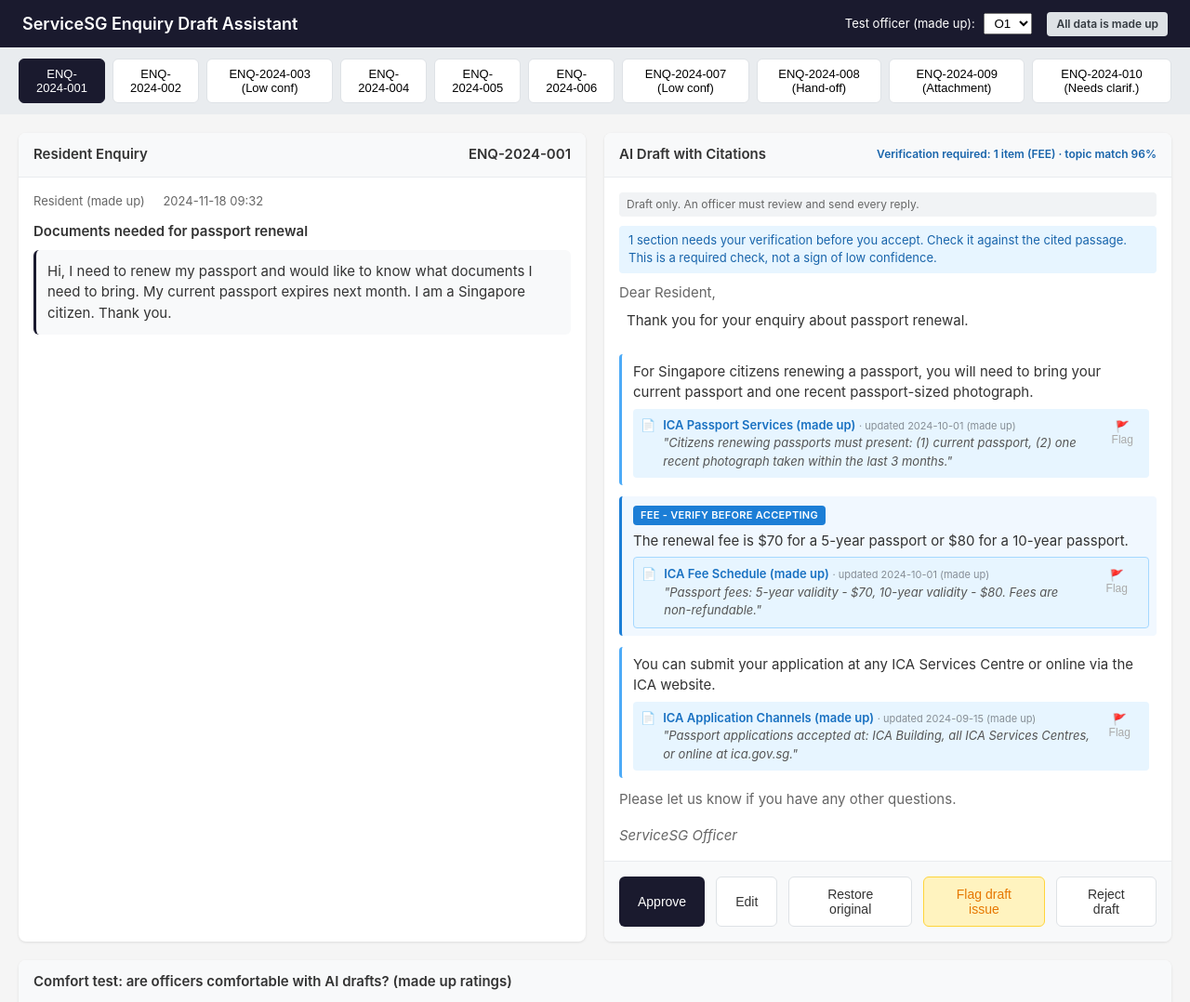
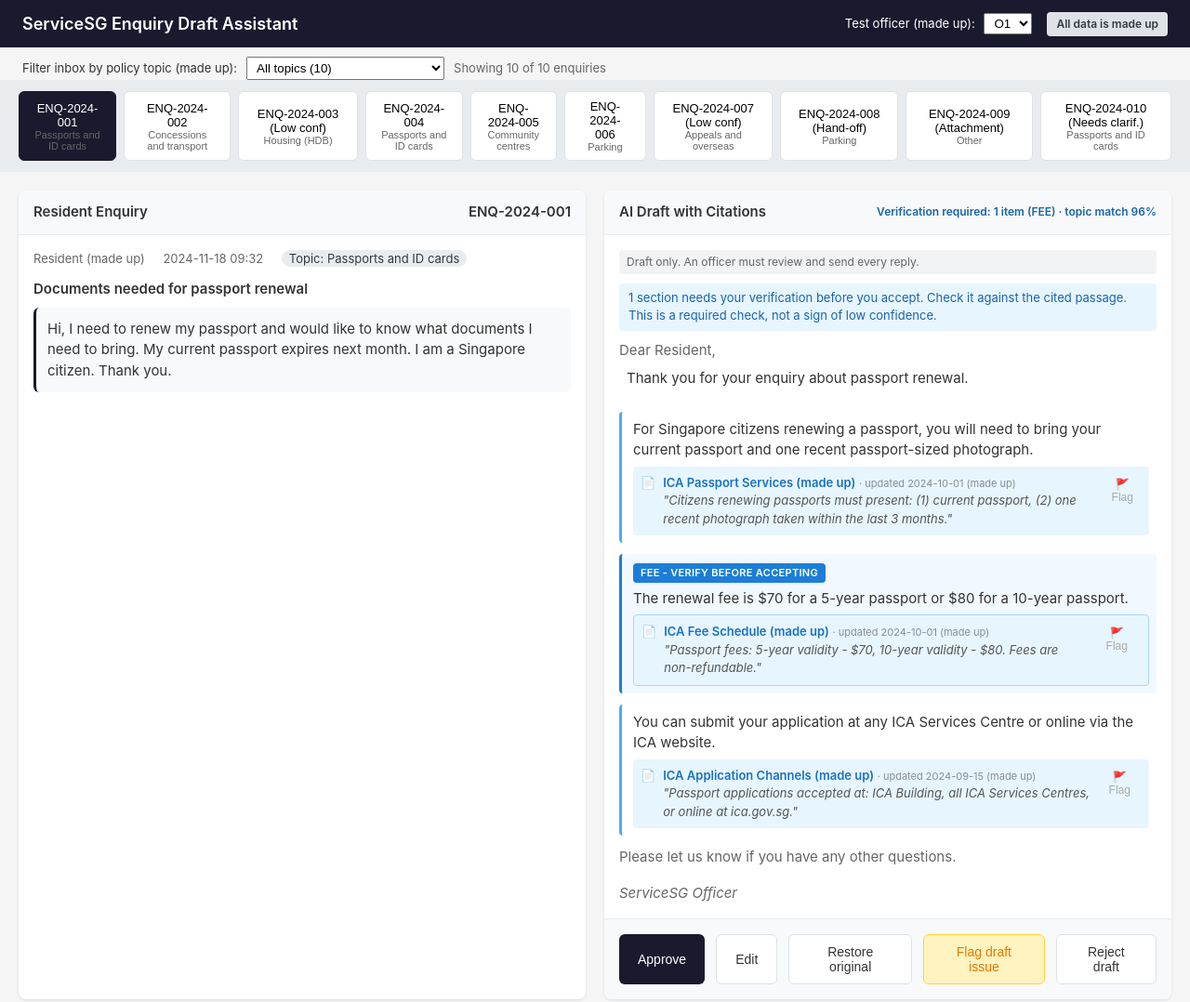
Before and after one commit to tanbeeteck-web/govtech-ai-project, a plain HTML site: page day2-validate/prototype/index.html in a window 1280 px wide. Shown: the top 1078 px of the page at 93% size. Drawn offline with Linux system fonts and the light colour scheme.

Commit message:
Add topic filter to prototype and record Expand result in PROMPTS.md
Co-Authored-By: Claude Sonnet 5.5 <noreply@anthropic.com>

```diff
--- a/day2-validate/prototype/data.js
+++ b/day2-validate/prototype/data.js
@@ -21,11 +21,23 @@ const policySources = {
   "Appeals Procedure": "2024-06-05"
 };
 
+// Fixed list of 6 made-up policy topics. An enquiry has ONE topic. An enquiry with no topic,
+// or a topic not in this list, is shown under "Other" (see topicOf in index.html).
+const policyTopics = [
+  "Passports and ID cards",
+  "Concessions and transport",
+  "Community centres",
+  "Parking",
+  "Housing (HDB)",
+  "Appeals and overseas"
+];
+
 // Enquiries with draft: null show a no-draft screen. noDraft.type is one of:
 // low_confidence, needs_clarification, handoff, attachment (see context-skill.md rules 2, 7, 8, 9).
 const syntheticEnquiries = [
   {
     id: "ENQ-2024-001",
+    topic: "Passports and ID cards",
     timestamp: "2024-11-18 09:32",
     confidence: "high",
     confidencePct: 96,
@@ -73,6 +85,7 @@ const syntheticEnquiries = [
   },
   {
     id: "ENQ-2024-002",
+    topic: "Concessions and transport",
     timestamp: "2024-11-18 10:15",
     confidence: "high",
     confidencePct: 94,
@@ -112,6 +125,7 @@ const syntheticEnquiries = [
   },
   {
     id: "ENQ-2024-003",
+    topic: "Housing (HDB)",
     timestamp: "2024-11-18 11:42",
     confidence: "low",
     confidencePct: 62,
@@ -146,6 +160,7 @@ const syntheticEnquiries = [
   // ---- Extra made-up enquiries for the comfort test (Day 2 assumption test) ----
   {
     id: "ENQ-2024-004",
+    topic: "Passports and ID cards",
     timestamp: "2024-11-18 13:05",
     confidence: "high",
     confidencePct: 95,
@@ -182,6 +197,7 @@ const syntheticEnquiries = [
   },
   {
     id: "ENQ-2024-005",
+    topic: "Community centres",
     timestamp: "2024-11-18 14:20",
     confidence: "high",
     confidencePct: 97,
@@ -217,6 +233,7 @@ const syntheticEnquiries = [
   },
   {
     id: "ENQ-2024-006",
+    topic: "Parking",
     timestamp: "2024-11-18 15:10",
     confidence: "high",
     confidencePct: 93,
@@ -253,6 +270,7 @@ const syntheticEnquiries = [
   },
   {
     id: "ENQ-2024-007",
+    topic: "Appeals and overseas",
     timestamp: "2024-11-18 16:02",
     confidence: "low",
     confidencePct: 41,
@@ -286,6 +304,7 @@ const syntheticEnquiries = [
   },
   {
     id: "ENQ-2024-008",
+    topic: "Parking",
     timestamp: "2024-11-18 16:40",
     confidence: "none",
     confidencePct: null,
@@ -321,6 +340,7 @@ const syntheticEnquiries = [
   },
   {
     id: "ENQ-2024-010",
+    topic: "Passports and ID cards",
     timestamp: "2024-11-18 17:10",
     confidence: "none",
     confidencePct: null,
--- a/day2-validate/prototype/index.html
+++ b/day2-validate/prototype/index.html
@@ -19,6 +19,12 @@
     </span>
   </header>
 
+  <div class="topic-filter">
+    <label for="topic-select">Filter inbox by policy topic (made up):</label>
+    <select id="topic-select"></select>
+    <span class="topic-showing" id="topic-showing"></span>
+  </div>
+
   <nav class="enquiry-nav" id="enquiry-nav"></nav>
 
   <main class="container">
@@ -32,6 +38,7 @@
         <div class="enquiry-meta">
           <span id="enquiry-from"></span>
           <span id="enquiry-time"></span>
+          <span class="topic-chip" id="enquiry-topic"></span>
         </div>
         <div class="enquiry-subject" id="enquiry-subject"></div>
         <div class="enquiry-body" id="enquiry-body"></div>
@@ -141,6 +148,57 @@
     let pendingAction = null;
     let pendingEditPercent;
     let enquiryShownAt = Date.now();
+    let currentTopic = 'all';       // 'all', one of policyTopics, or 'Other'
+    const OTHER = 'Other';
+
+    // One topic per enquiry. No topic, or a topic not in the fixed list, goes under Other.
+    function topicOf(e) {
+      return policyTopics.includes(e.topic) ? e.topic : OTHER;
+    }
+    function visibleIndices() {
+      return syntheticEnquiries
+        .map((e, i) => i)
+        .filter(i => currentTopic === 'all' || topicOf(syntheticEnquiries[i]) === currentTopic);
+    }
+    function buildTopicFilter() {
+      const count = t => syntheticEnquiries.filter(e => topicOf(e) === t).length;
+      const options = [`<option value="all">All topics (${syntheticEnquiries.length})</option>`]
+        .concat([...policyTopics, OTHER].map(t => `<option value="${t}">${t} (${count(t)})</option>`));
+      const sel = document.getElementById('topic-select');
+      sel.innerHTML = options.join('');
+      sel.value = currentTopic;
+    }
+    function applyFilter() {
+      buildTopicFilter();
+      buildTabs();
+      const visible = visibleIndices();
+      document.getElementById('topic-showing').textContent =
+        `Showing ${visible.length} of ${syntheticEnquiries.length} enquiries`;
+      if (visible.length === 0) {
+        renderEmpty();
+      } else if (!visible.includes(currentEnquiryIndex) || !document.getElementById('enquiry-id').textContent) {
+        currentEnquiryIndex = visible[0];
+        renderEnquiry(currentEnquiryIndex);
+      } else {
+        markActiveTab(currentEnquiryIndex);   // current enquiry is still visible: keep it as it is
+      }
+    }
+    function markActiveTab(index) {
+      document.querySelectorAll('.enquiry-tab').forEach(tab => {
+        tab.classList.toggle('active', parseInt(tab.dataset.index) === index);
+      });
+    }
+    // Nothing under this topic: show a plain message and no actions
+    function renderEmpty() {
+      ['enquiry-id', 'enquiry-from', 'enquiry-time', 'enquiry-subject', 'enquiry-body', 'enquiry-topic']
+        .forEach(id => { document.getElementById(id).textContent = ''; });
+      document.getElementById('enquiry-attachment').style.display = 'none';
+      document.getElementById('draft-panel-title').textContent = 'No enquiry selected';
+      document.getElementById('confidence-badge').textContent = '';
+      document.getElementById('draft-content').innerHTML =
+        `<p class="empty-log">No enquiries under "${currentTopic}" right now (0). Pick another topic to see more.</p>`;
+      document.getElementById('draft-actions').innerHTML = '';
+    }
 
     // Short labels for each no-draft case (from context-skill.md rules 2, 7, 8, 9)
     const NO_DRAFT_INFO = {
@@ -158,9 +216,10 @@
 
     function buildTabs() {
       const nav = document.getElementById('enquiry-nav');
-      nav.innerHTML = syntheticEnquiries.map((e, i) =>
-        `<button class="enquiry-tab" data-index="${i}">${e.id}${e.draft === null ? ' (' + noDraftLabel(e.noDraft.type) + ')' : ''}</button>`
-      ).join('');
+      nav.innerHTML = visibleIndices().map(i => {
+        const e = syntheticEnquiries[i];
+        return `<button class="enquiry-tab" data-index="${i}">${e.id}${e.draft === null ? ' (' + noDraftLabel(e.noDraft.type) + ')' : ''}<span class="tab-topic">${topicOf(e)}</span></button>`;
+      }).join('');
       nav.querySelectorAll('.enquiry-tab').forEach(tab => {
         tab.addEventListener('click', () => {
           currentEnquiryIndex = parseInt(tab.dataset.index);
@@ -229,10 +288,10 @@
       document.getElementById('enquiry-subject').textContent = enquiry.enquiry.subject;
       document.getElementById('enquiry-body').textContent = enquiry.enquiry.body;
 
-      // Update tabs
-      document.querySelectorAll('.enquiry-tab').forEach((tab, i) => {
-        tab.classList.toggle('active', i === index);
-      });
+      document.getElementById('enquiry-topic').textContent = 'Topic: ' + topicOf(enquiry);
+
+      // Update tabs (match on the enquiry index, because the filter can hide some tabs)
+      markActiveTab(index);
 
       // Check confidence level
       // Show any attachment under the enquiry text
@@ -506,8 +565,11 @@
     });
 
     // Initial render
-    buildTabs();
-    renderEnquiry(0);
+    document.getElementById('topic-select').addEventListener('change', (ev) => {
+      currentTopic = ev.target.value;
+      applyFilter();
+    });
+    applyFilter();
     updateComfortDisplay();
   </script>
 </body>
--- a/day2-validate/prototype/style.css
+++ b/day2-validate/prototype/style.css
@@ -583,3 +583,26 @@ header h1 {
 }
 .flag-summary-verify { background: #e7f5ff; color: #1864ab; }
 .flag-summary-green { background: #d3f9d8; color: #2b8a3e; }
+
+/* ---- Topic filter (Expand prompt). Grey = neutral information, see context-skill.md ---- */
+.topic-filter {
+  display: flex;
+  align-items: center;
+  gap: 10px;
+  padding: 10px 24px 0;
+  font-size: 13px;
+}
+.topic-filter select { padding: 3px 6px; }
+.topic-showing { color: #666; }
+.tab-topic {
+  display: block;
+  font-size: 11px;
+  font-weight: 400;
+  color: #666;
+}
+.topic-chip {
+  background: #e9ecef;
+  color: #343a40;
+  padding: 1px 8px;
+  border-radius: 10px;
+}
```
Also changed, not shown: 1 other file.
